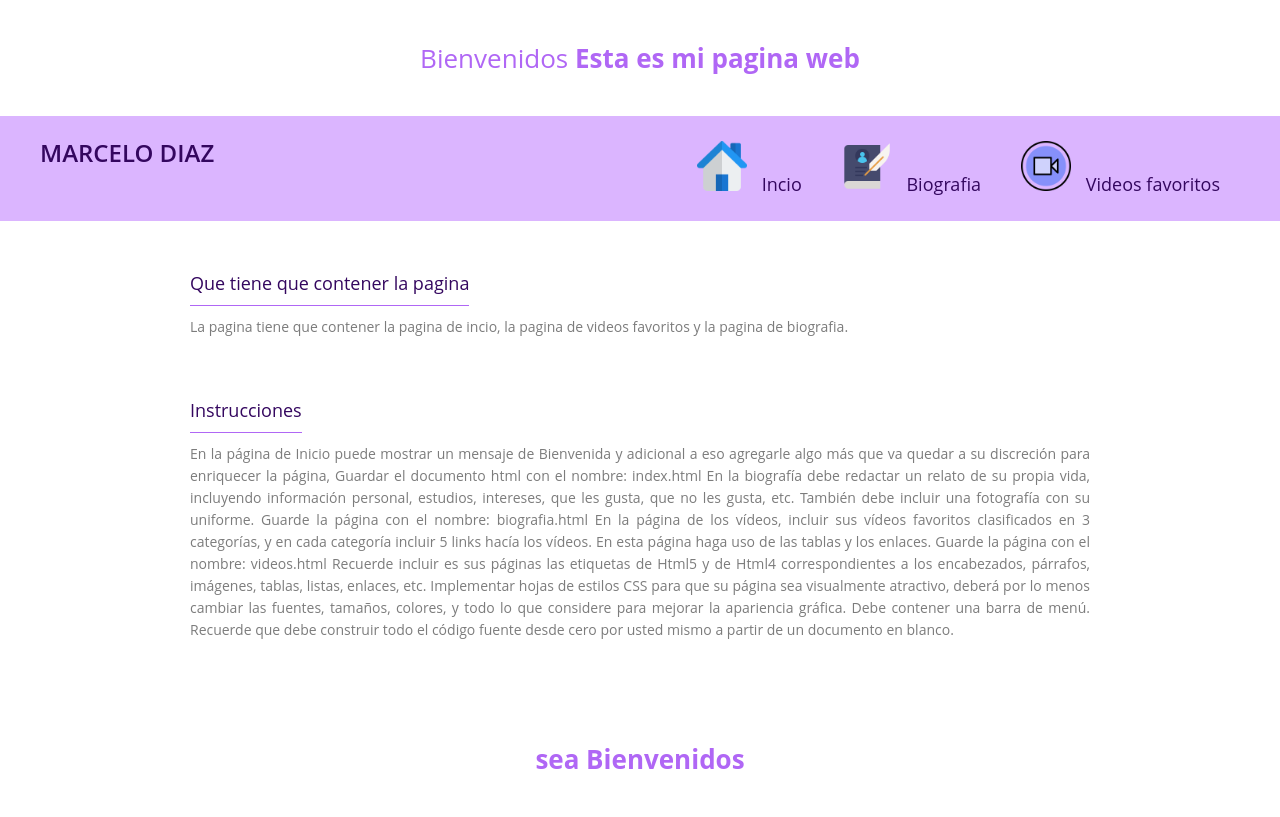
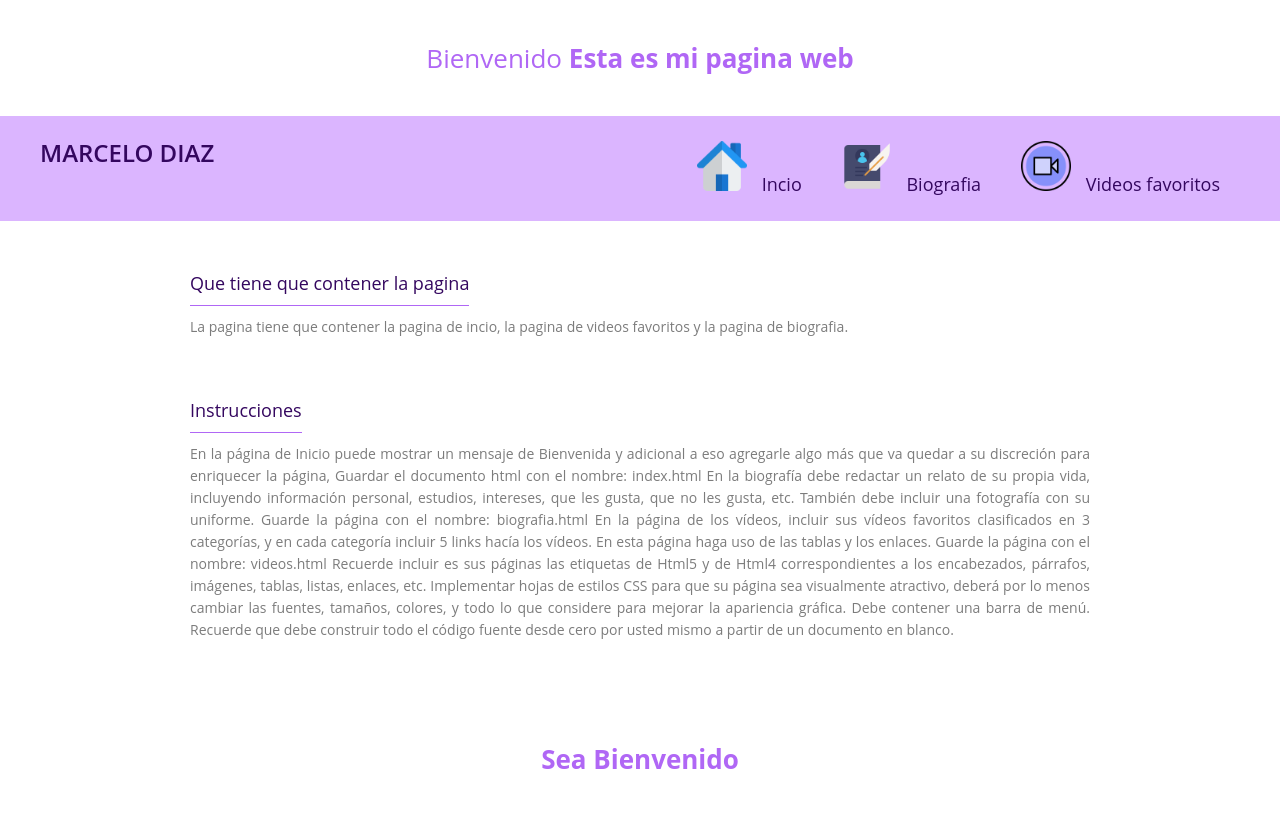
Before and after one commit to mdiaz2020145/in5bm_SitioWeb_Kinal, a plain HTML site: page index1.html in a window 1280 px wide. Drawn offline with Linux system fonts and the light colour scheme.

Commit message:
Se ha modificado el index

```diff
--- a/index1.html
+++ b/index1.html
@@ -1,5 +1,5 @@
 <!DOCTYPE html>
-<h1><span>Bienvenidos</span> Esta es mi pagina web</h1>
+<h1><span>Bienvenido</span> Esta es mi pagina web</h1>
 <link rel="stylesheet" type="text/css" href="assets\css/estilo1.css">
 <header>
 	<title>Fundacion Kinal </title>
@@ -40,4 +40,4 @@
 </section>
 
 
-<h1>sea Bienvenidos </h1>
+<h1>Sea Bienvenido</h1>
```
